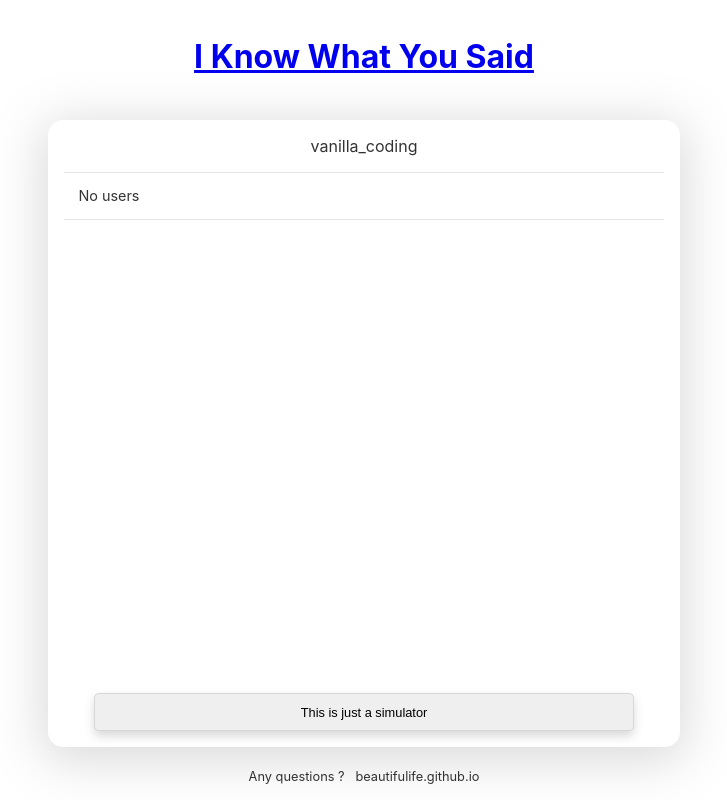
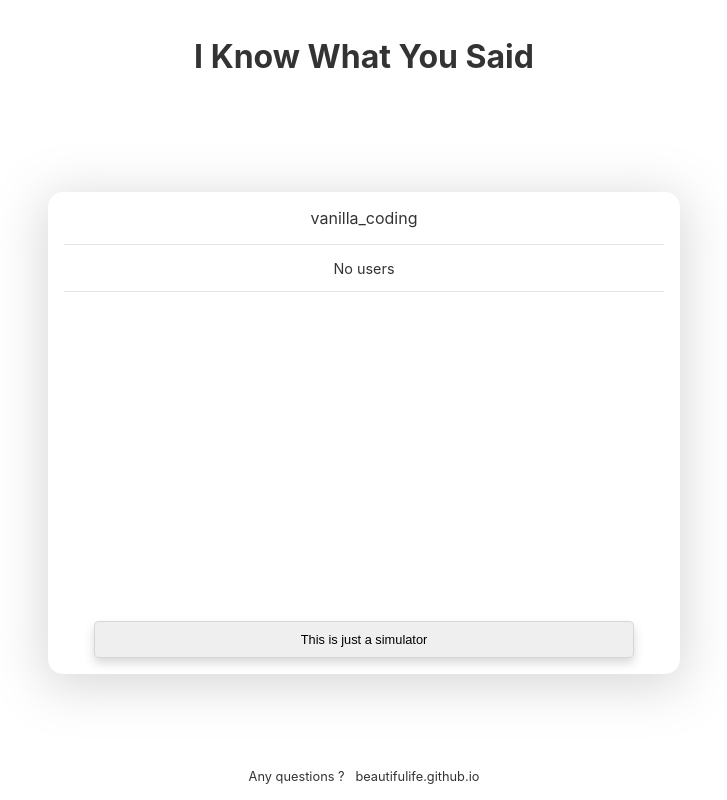
Before and after one commit to beautifulife/Vanilla-Chat-Simulator, a React (Create React App) app: page / in a window 1280 px wide. Shown: the whole page, without its empty margins (276-1003 px from the left). Built offline with nearby package versions, Linux system fonts and the light colour scheme.

Commit message:
Fix simulator-history scroll error

```diff
--- a/src/components/App.scss
+++ b/src/components/App.scss
@@ -8,6 +8,12 @@
   &__header {
     text-align: center;
     width: 100%;
+
+    &__title {
+      a {
+        cursor: pointer;
+      }
+    }
   }
 
   &__body {
@@ -36,16 +42,3 @@
   justify-content: center;
   font-size: calc(10px + 2vmin);
 }
-
-// .App-link {
-//   color: #61dafb;
-// }
-
-// @keyframes App-logo-spin {
-//   from {
-//     transform: rotate(0deg);
-//   }
-//   to {
-//     transform: rotate(360deg);
-//   }
-// }
--- a/src/components/Simulator.scss
+++ b/src/components/Simulator.scss
@@ -3,7 +3,8 @@
   flex-direction: column;
   width: 70%;
   max-width: 600px;
-  height: 90%;
+  height: 450px;
+  max-height: 90%;
   min-height: 10em;
   padding: 1em;
   border-radius: 15px;
@@ -15,10 +16,21 @@
   }
 
   &__users {
-    padding: 1em;
+    padding: 1em 0.5em;
     text-align: left;
     border-bottom: 1px solid rgba(0, 0, 0, 0.1);
     font-size: 0.9rem;
+
+    &__empty {
+      text-align: center;
+    }
+
+    &__online {
+      margin-right: 10px;
+      padding: 0.5em;
+      border-radius: 10px;
+      background-color: rgba(211, 211, 211, 0.3)
+    }
   }
 
   &__history {
@@ -48,14 +60,14 @@
 
       &__message {
         span {
+          margin: 0px 5px;
+
           &:first-of-type {
-            color: #36c;
-            margin: 0px 5px;
+            font-weight: bold;
           }
 
           &:last-of-type {
             color: red;
-            margin: 0px 5px;
           }
         }
       }
@@ -70,11 +82,11 @@
           margin: 0px 5px;
 
           &:first-of-type {
-            color: #36c;
+            font-weight: bold;
           }
 
           &:last-of-type {
-            color: red;
+            color: #36c;
           }
         }
       }
--- a/src/index.scss
+++ b/src/index.scss
@@ -20,3 +20,7 @@ code {
 p {
   margin: 0;
 }
+
+a {
+  all: unset;
+}
```
Also changed, not shown: src/containers/VisibleSimulator.js (deleted, +0 -34 lines).
